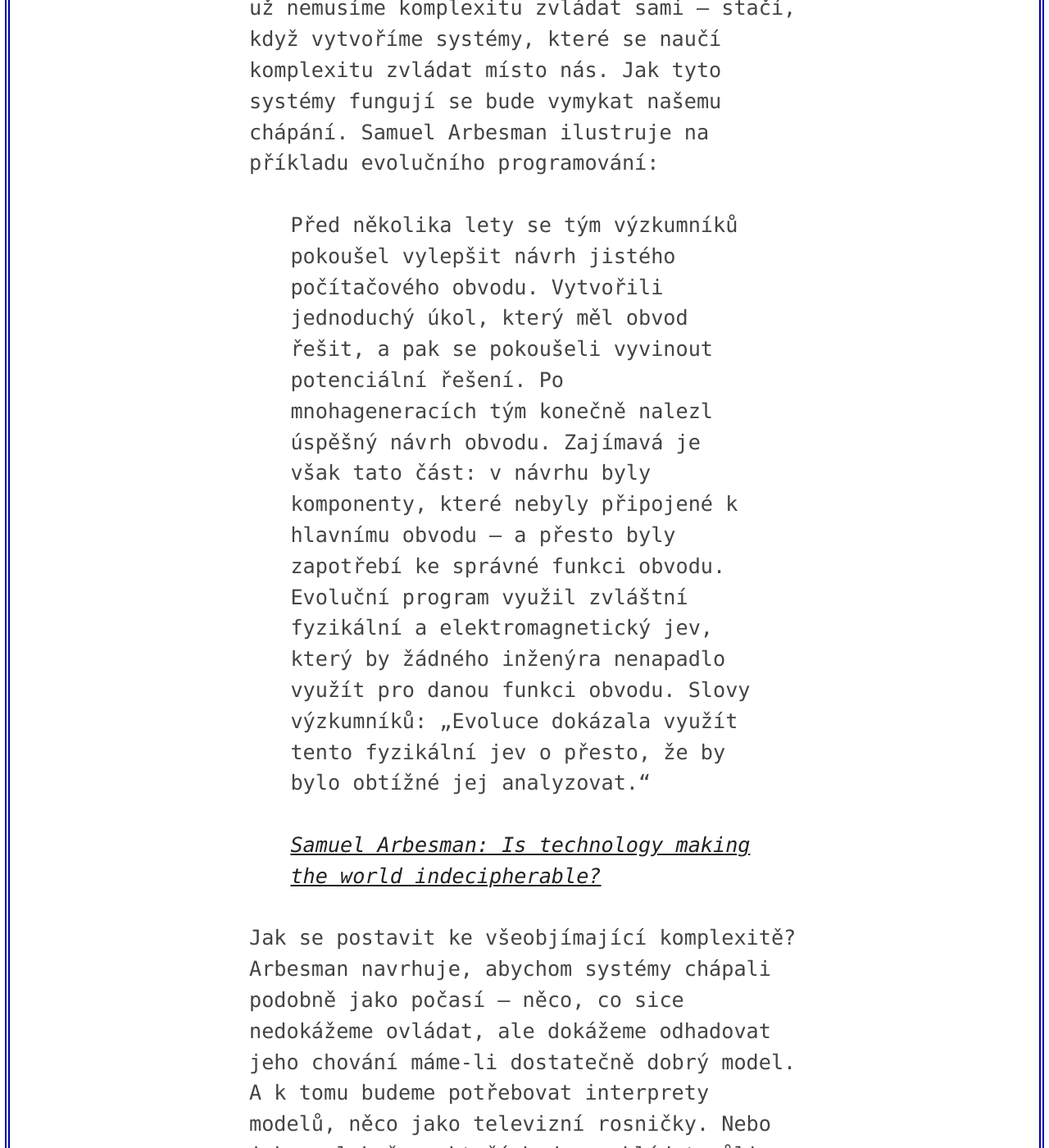
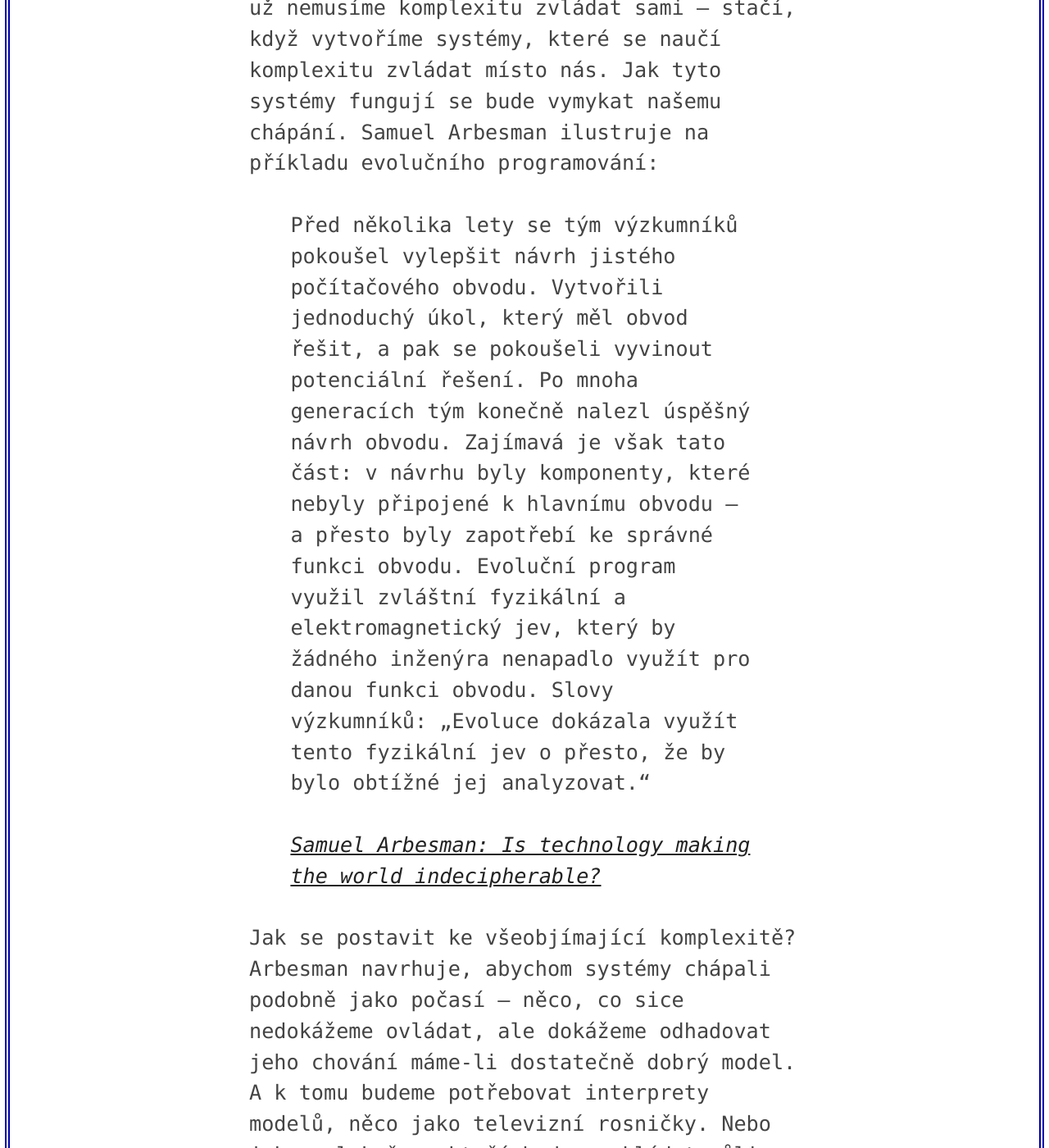
Before and after one commit to jnv/bitoff.cz, a Jekyll site: the page built from _posts/2017-04-11-templeos.md, in a window 1280 px wide and 1400 px high, scrolled down 13433 px. Shown: the whole window at 82% size. Built offline with Jekyll 4.4.1, drawn with Linux system fonts in a browser that asks for light colours; a script that is not in the unit is left out; some of the changed text lies outside the part shown.

Commit message:
Spellcheck

```diff
--- a/_posts/2017-04-11-templeos.md
+++ b/_posts/2017-04-11-templeos.md
@@ -135,13 +135,13 @@
 ---
 {: .monster}
 
-Denodeně se potkáváme s chybami v aplikacích, které používáme. Řada chyb je zajisté způsobená vývojáři. Spousta chyb však nemá jasného viníka. Dnešní software je souhra komplexních systémů stojících na mnoha křehkých vrstvách abstrakcí. Chyby počítačových systémů jsou zkrátka „emergentním chováním“ komplexních systémů v důsledku neočekávaných interakcí komponent.
+Dennodenně se potkáváme s chybami v aplikacích, které používáme. Řada chyb je zajisté způsobená vývojáři. Spousta chyb však nemá jasného viníka. Dnešní software je souhra komplexních systémů stojících na mnoha křehkých vrstvách abstrakcí. Chyby počítačových systémů jsou zkrátka „emergentním chováním“ komplexních systémů v důsledku neočekávaných interakcí komponent.
 
 Na jedné straně komplexita software neubývá, na straně druhé software proniká do všech aspektů našich životů. Snaha zjednodušit systém pro koncové uživatele jej učiní ještě složitější a pro uživatele neprůhlednější. Dříve si kutil opravil auto u sebe doma – dnes nějaká krabička v autě usoudí, že je něco špatně a auto se bez zásahu autorizovaného technika nerozjede. Jako uživatelé jsme odkázaní na milost techniků, vykladačů elektronických snů a vymítačů virtuálních démonů.
 
 Pochopitelně kdo jiný je určený ke zvládání komplexity, než stroje samy? Díky strojovému učení a dalším nástrojům „umělé inteligence“ už nemusíme komplexitu zvládat sami – stačí, když vytvoříme systémy, které se naučí komplexitu zvládat místo nás. Jak tyto systémy fungují se bude vymykat našemu chápání. Samuel Arbesman ilustruje na příkladu evolučního programování:
 
-> Před několika lety se tým výzkumníků pokoušel vylepšit návrh jistého počítačového obvodu. Vytvořili jednoduchý úkol, který měl obvod řešit, a pak se pokoušeli vyvinout potenciální řešení. Po mnohageneracích tým konečně nalezl úspěšný návrh obvodu. Zajímavá je však tato část: v návrhu byly komponenty, které nebyly připojené k hlavnímu obvodu – a přesto byly zapotřebí ke správné funkci obvodu. Evoluční program využil zvláštní fyzikální a elektromagnetický jev, který by žádného inženýra nenapadlo využít pro danou funkci obvodu. Slovy výzkumníků: "Evoluce dokázala využít tento fyzikální jev o přesto, že by bylo obtížné jej analyzovat."
+> Před několika lety se tým výzkumníků pokoušel vylepšit návrh jistého počítačového obvodu. Vytvořili jednoduchý úkol, který měl obvod řešit, a pak se pokoušeli vyvinout potenciální řešení. Po mnoha generacích tým konečně nalezl úspěšný návrh obvodu. Zajímavá je však tato část: v návrhu byly komponenty, které nebyly připojené k hlavnímu obvodu – a přesto byly zapotřebí ke správné funkci obvodu. Evoluční program využil zvláštní fyzikální a elektromagnetický jev, který by žádného inženýra nenapadlo využít pro danou funkci obvodu. Slovy výzkumníků: "Evoluce dokázala využít tento fyzikální jev o přesto, že by bylo obtížné jej analyzovat."
 >
 > <cite lang="en">[Samuel Arbesman: Is technology making the world indecipherable?][complicated]</cite>
 
```
Also changed, not shown: other parts of _posts/2017-04-11-templeos.md (+4 -4 lines).
